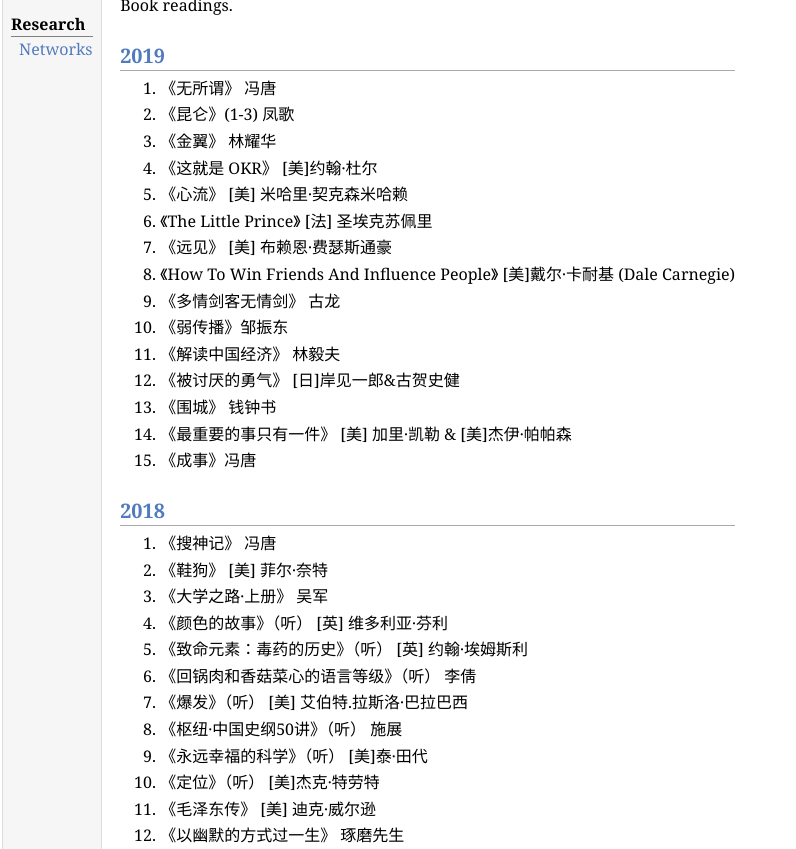
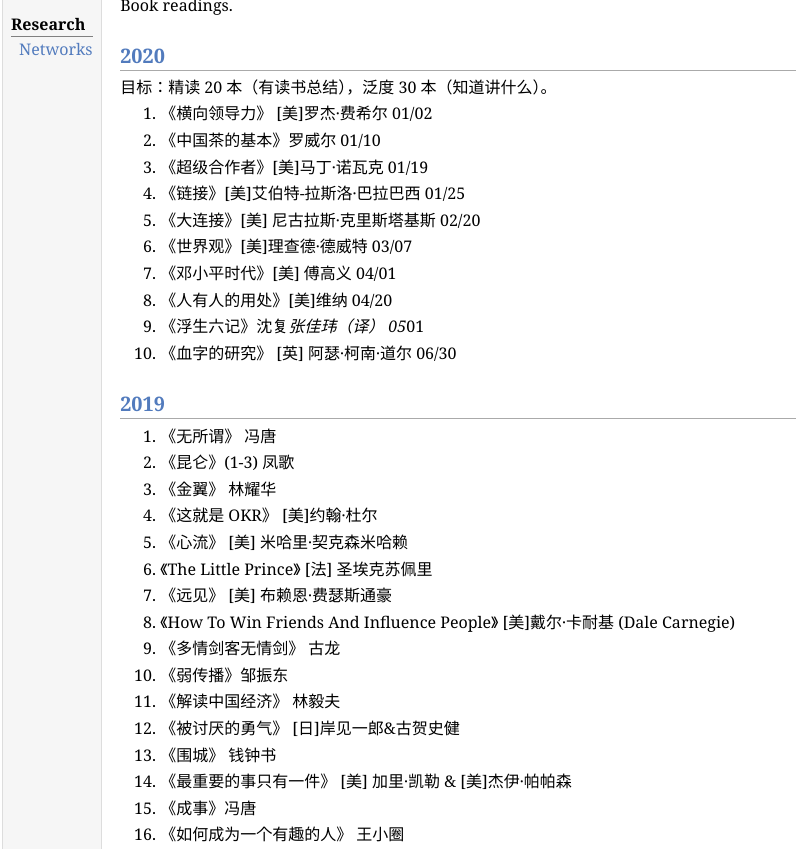
Before and after one commit to fs302/FindShine.com, a plain HTML site: page FindShine/me/reading.html in a window 1280 px wide. Shown: the part 103-952 px from the top of the page, without its empty margins (0-796 px from the left). Drawn offline with Linux system fonts and the light colour scheme.

Commit message:
update reading

```diff
--- a/FindShine/me/reading.html
+++ b/FindShine/me/reading.html
@@ -23,6 +23,30 @@
 <div id="subtitle"><a href="http://findshine.com/me/index.html">FindShine</a>(<a href="mailto:ofanshen@gmail.com">ofanshen@gmail.com</a>)</div>
 </div>
 <p>Book readings.</p>
+<h2>2020</h2>
+<p>目标：精读 20 本（有读书总结），泛度 30 本（知道讲什么）。</p>
+<ol>
+<li><p>《横向领导力》 [美]罗杰·费希尔 01/02</p>
+</li>
+<li><p>《中国茶的基本》罗威尔 01/10</p>
+</li>
+<li><p>《超级合作者》[美]马丁·诺瓦克 01/19</p>
+</li>
+<li><p>《链接》[美]艾伯特-拉斯洛·巴拉巴西 01/25</p>
+</li>
+<li><p>《大连接》[美] 尼古拉斯·克里斯塔基斯 02/20</p>
+</li>
+<li><p>《世界观》[美]理查德·德威特 03/07</p>
+</li>
+<li><p>《邓小平时代》[美] 傅高义 04/01</p>
+</li>
+<li><p>《人有人的用处》[美]维纳 04/20</p>
+</li>
+<li><p>《浮生六记》沈复<i>张佳玮（译） 05</i>01</p>
+</li>
+<li><p>《血字的研究》 [英] 阿瑟·柯南·道尔 06/30</p>
+</li>
+</ol>
 <h2>2019</h2>
 <ol>
 <li><p>《无所谓》 冯唐</p>
@@ -54,6 +78,12 @@
 <li><p>《最重要的事只有一件》 [美] 加里·凯勒 &amp; [美]杰伊·帕帕森</p>
 </li>
 <li><p>《成事》冯唐</p>
+</li>
+<li><p>《如何成为一个有趣的人》 王小圈</p>
+</li>
+<li><p>《大局观从何而来》（Thinking Big: How the Evolution of Social Life Shaped the Human Mind） [英]罗宾·邓巴</p>
+</li>
+<li><p>《雪国》 [日] 川端康成</p>
 </li>
 </ol>
 <h2>2018</h2>
@@ -199,7 +229,7 @@
 </ol>
 <div id="footer">
 <div id="footer-text">
-Page generated 2019-11-07 12:49:41 CST, by <a href="http://jemdoc.jaboc.net/">jemdoc</a>.
+Page generated 2020-07-18 20:12:54 CST, by <a href="http://jemdoc.jaboc.net/">jemdoc</a>.
 </div>
 </div>
 </td>
```
Also changed, not shown: FindShine/index.html (+2 -2 lines), 1 other file.
